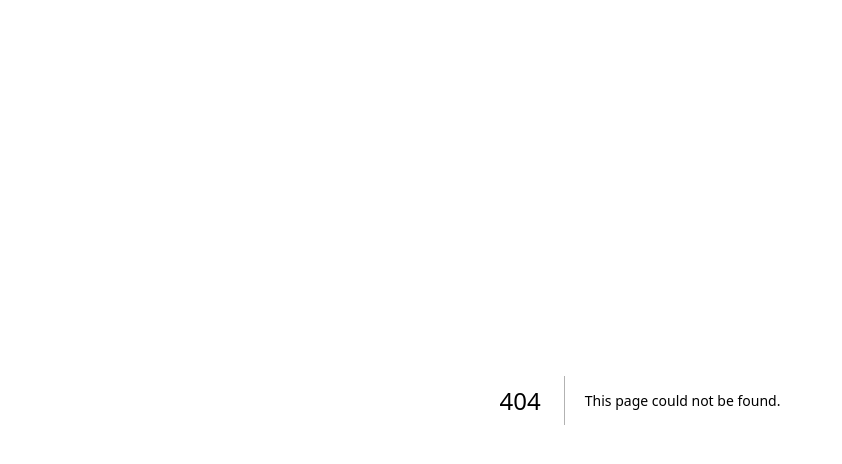
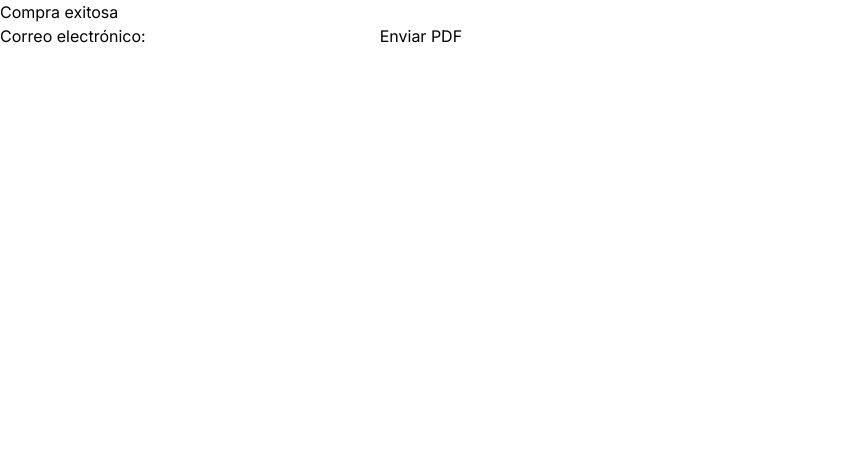
Before and after one commit to Santi-Teran/avanzar-terapias-del-bienestar, a Next.js app: page /success in a window 1280 px wide. Before the commit this address had no page. Shown: the top 464 px of the page, without its empty margins (0-842 px from the left). Built offline with nearby package versions, Linux system fonts and the light colour scheme.

Commit message:
checkout pro working

```diff
--- a/src/app/product/[id]/page.jsx
+++ b/src/app/product/[id]/page.jsx
@@ -4,32 +4,56 @@ import { useEffect, useState } from 'react';
 import { createPreference } from '@/api/handleBuy';
 import NavBar from '@/components/Navbar';
 import { initMercadoPago, Wallet } from '@mercadopago/sdk-react';
+import { getProductById } from '@/api/api';
 
 const ProductDetail = () => {
   const { id } = useParams();
   const [product, setProduct] = useState(null);
   const [preferenceId, setPreferenceId] = useState(null);
+  const [isLoading, setIsLoading] = useState(false);
 
-  initMercadoPago('TEST-91aee071-1995-40d7-b374-a92c6cae0698', {
+  initMercadoPago("TEST-91aee071-1995-40d7-b374-a92c6cae0698", {
     locale: "es-AR"
   });
 
   const handleBuy = async () => {
     if (product) {
-      const id = await createPreference(product);
-      if (id) setPreferenceId(id);
+      setIsLoading(true); // Mostrar indicador de carga
+      const preferenceId = await createPreference(product);
+      if (preferenceId) {
+        setPreferenceId(preferenceId);
+      }
+      setIsLoading(false); // Ocultar indicador de carga
     }
   };
 
   useEffect(() => {
+    const fetchProduct = async () => {
       if (id) {
+        const productId = parseInt(id, 10);
+        if (isNaN(productId)) {
+          console.error('Invalid product ID');
+          return;
+        }
+        let productDetail = null;
         const storedProducts = localStorage.getItem('products');
         if (storedProducts) {
           const products = JSON.parse(storedProducts);
-        const productDetail = products.find(product => product.id === parseInt(id, 10));
+          productDetail = products.find(product => product.id === productId);
+        }
+        if (!productDetail) {
+          // Si no se encuentra en localStorage, buscar en la API
+          productDetail = await getProductById(productId);
+        }
+        if (productDetail) {
           setProduct(productDetail);
+        } else {
+          console.error('Product not found');
         }
       }
+    };
+
+    fetchProduct();
   }, [id]);
 
   if (!product) return <div>Loading...</div>;
@@ -46,7 +70,9 @@ const ProductDetail = () => {
           <p>{product.description}</p>
         </div>
         <div className='md:w-1/2 h-80 bg-slate-400 mb-14 md:mb-0'>
-          <button onClick={handleBuy} className='border'>Comprar</button>
+          <button onClick={handleBuy} className='border' disabled={isLoading}>
+            {isLoading ? 'Cargando...' : 'Comprar'}
+          </button>
           {preferenceId && <Wallet initialization={{ preferenceId }} customization={{ texts: { valueProp: 'smart_option' } }} />}
         </div>
       </div>
--- /dev/null
+++ b/src/app/success/page.jsx
@@ -0,0 +1,61 @@
+'use client';
+import { useState, useEffect } from 'react';
+import { useRouter } from 'next/navigation';
+import axios from 'axios';
+
+const Success = () => {
+  const router = useRouter();
+  const { query } = router;
+  const [email, setEmail] = useState('');
+  const [isSubmitted, setIsSubmitted] = useState(false);
+  const [preferenceId, setPreferenceId] = useState(null);
+
+  useEffect(() => {
+    const preferenceIdFromUrl = new URLSearchParams(window.location.search).get('preference_id');
+    if (preferenceIdFromUrl) {
+      setPreferenceId(preferenceIdFromUrl);
+    }
+  }, []);
+
+  const handleSubmit = async (event) => {
+    event.preventDefault();
+
+    if (!preferenceId || !email) {
+      console.error('Missing preferenceId or email');
+      return;
+    }
+
+    try {
+      console.log('Sending data:', { preferenceId, email });
+      const response = await axios.post(
+        'https://avanzarbackend.azurewebsites.net/api/Product/purchase',
+        { preferenceId, email },
+        { headers: { 'Content-Type': 'multipart/form-data' } }
+      );
+      console.log('Response:', response.data);
+      setIsSubmitted(true);
+    } catch (error) {
+      console.error('Error sending purchase data:', error.response?.data || error.message);
+    }
+  };
+
+  return (
+    <div>
+      <h1>Compra exitosa</h1>
+      <form onSubmit={handleSubmit}>
+        <label>
+          Correo electrónico:
+          <input
+            type="email"
+            value={email}
+            onChange={(e) => setEmail(e.target.value)}
+            required
+          />
+        </label>
+        <button type="submit">Enviar PDF</button>
+      </form>
+    </div>
+  );
+};
+
+export default Success;
```
Also changed, not shown: src/api/api.js (+2 -9 lines), src/api/handleBuy.js (line endings or trailing spaces), 1 other file (tests, documents, lock files or other folders). Lines whose indentation alone changed are shown as unchanged.
